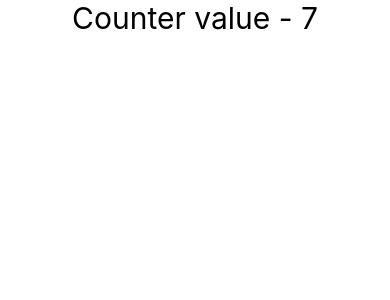
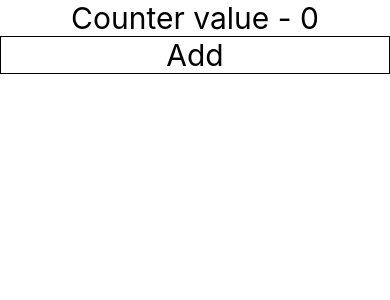
Before and after one commit to neel132/react-native-training, a React Native app: screen / in a window 390 px wide. Shown: the top 300 px of the page. Built offline with nearby package versions, Linux system fonts and the light colour scheme.

Commit message:
State & Props

```diff
--- a/App.js
+++ b/App.js
@@ -1,7 +1,7 @@
 import React from 'react';
 // import Home from './src/screens/Home/Home';
-// import Profile from './src/screens/Profile/Profile';
-import Profile from './src/screens/Profile/Profile.class';
+import Profile from './src/screens/Profile/Profile';
+// import Profile from './src/screens/Profile/Profile.class';
 
 const App = () => {
   return <Profile />
--- a/src/Components/Button.js
+++ b/src/Components/Button.js
@@ -0,0 +1,28 @@
+import React from "react"
+import {
+  TouchableOpacity,
+	Text,
+} from 'react-native'
+
+const Button = (props) => {
+	// Always destructure inside a component.
+	// Props can be anything, value, function, component.
+	const {
+		onPress,
+		label, // Also can use default value as label = "Add"
+	} = props;
+	if(!label) return null; // Conditional Rendering
+	return (
+		<TouchableOpacity
+			onPress={onPress}
+		>
+			<Text
+				style={{fontSize: 30, textAlign: 'center', borderWidth: 0.4}}
+			>
+			{label}
+			</Text>
+		</TouchableOpacity>
+	)
+}
+
+export default Button;
--- a/src/screens/Profile/Profile.class.js
+++ b/src/screens/Profile/Profile.class.js
@@ -1,6 +1,7 @@
 import React, {Component} from 'react';
 import { SafeAreaView, Text } from 'react-native';
 import Strings from '../../utils/Strings';
+import Button from '../../Components/Button';
 
 // Class approach
 class Profile extends Component {
@@ -11,6 +12,12 @@ class Profile extends Component {
 			counter: 0,
 		};
 	}
+	onPress = () => {
+		this.setState({
+			counter: this.state.counter + 1,
+		})
+	}
+
 	render() {
 		console.log("render method invoked -");
 		const {counter} = this.state;
@@ -19,17 +26,17 @@ class Profile extends Component {
 				<Text style={{fontSize: 30, textAlign: 'center'}}>
 					{`${Strings.label} - ${counter}`}
 				</Text>
+				<Button onPress={this.onPress} />
 			</SafeAreaView>
 		)
 	}
 	componentDidMount() {
-		// callingApi();
-		setInterval(() => {
-			this.setState({
-				...this.state,
-				counter: this.state.counter + 1
-			})
-		}, 1000); // 1000 ms = 1sec
+		// setInterval(() => {
+		// 	this.setState({
+		// 		...this.state,
+		// 		counter: this.state.counter + 1
+		// 	})
+		// }, 1000); // 1000 ms = 1sec
 		// It gets called after render method.
 		console.log("componentDidMount method invoked -");
 	}
--- a/src/screens/Profile/Profile.js
+++ b/src/screens/Profile/Profile.js
@@ -1,5 +1,7 @@
-import React, {useEffect} from 'react';
-import { SafeAreaView, Text } from 'react-native';
+import React, {useState, useEffect} from 'react';
+import { SafeAreaView, Text, TouchableOpacity } from 'react-native';
+import Strings from '../../utils/Strings';
+import Button from '../../Components/Button';
 
 /*
 
@@ -10,15 +12,20 @@ Props - Props is immutable
 
 // Functional approach
 const Profile = () => {
+	const [counter, setCounter] = useState(0);
 	useEffect(() => {
 		console.log("calling of useEffect hook");
 	})
 	console.log("returning the view");
+	const onPress = () => {
+		setCounter(counter + 1);
+	}
 	return (
 		<SafeAreaView>
 			<Text style={{fontSize: 30, textAlign: 'center'}}>
-				Profile Screen
+				{`${Strings.label} - ${counter}`}
 			</Text>
+			<Button label={Strings.add} onPress={onPress} />
 		</SafeAreaView>
 	)
 }
--- a/src/utils/Strings.js
+++ b/src/utils/Strings.js
@@ -1,5 +1,6 @@
 const Strings = {
     label: 'Counter value',
+    add: 'Add',
 }
 
 export default Strings;
```
Also changed, not shown: src/Components/index.js (added), 1 other file (tests, documents, lock files or other folders).
